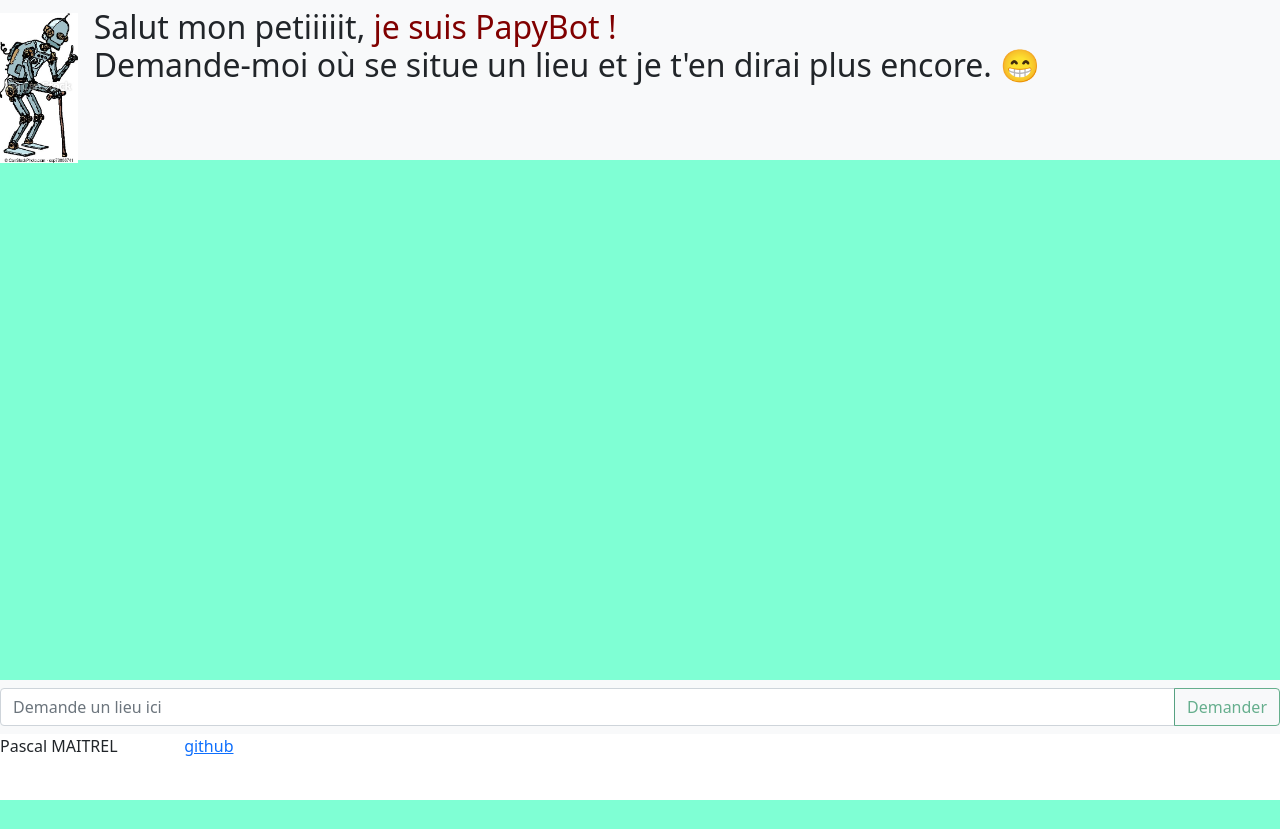
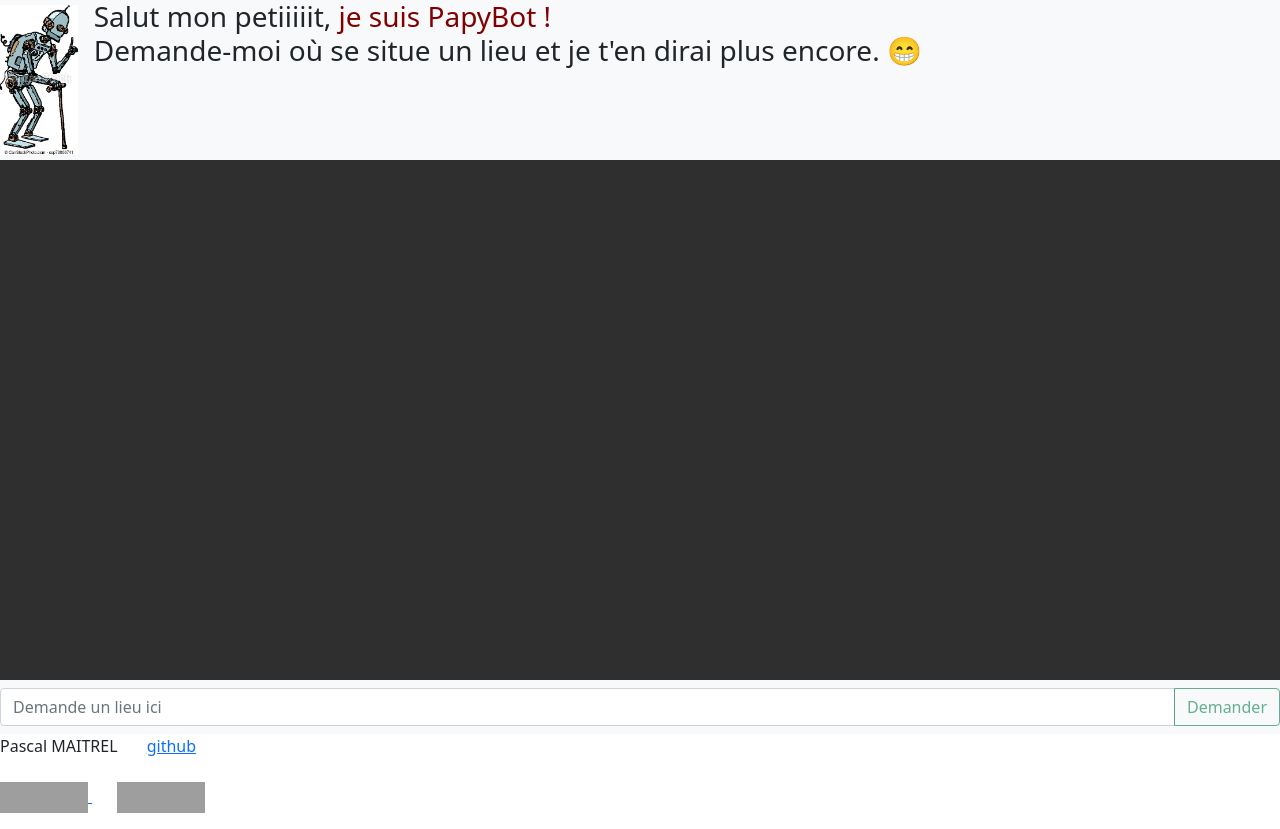
Before and after one commit to tamarincity/flask-papybot, a Flask app: page / in a window 1280 px wide. Before the commit the page ends 800 px from the top, so only its background shows below. Run offline with Flask 2, Linux system fonts and the light colour scheme; parts of the project's set-up code (start-up, migrations or seed data) failed here and were passed over; grey boxes are pictures that could not be loaded.

Commit message:
managed with flake8 and black

```diff
--- a/flask_app/flask_app.py
+++ b/flask_app/flask_app.py
@@ -1,4 +1,3 @@
-import logging
 from flask import Flask
 
 
--- a/flask_app/static/styles/style.css
+++ b/flask_app/static/styles/style.css
@@ -1,12 +1,12 @@
 .header{
     height: 20vh;
     width: 100%;
-    flex-wrap: nowrap important;
+    flex-wrap: nowrap;
 }
 
 .band{
     max-height: 20vh;
-    flex-wrap: nowrap important;
+    flex-wrap: nowrap;
 }
 
 .loader{
@@ -28,7 +28,7 @@
 }
 
 .chat{
-    background-color: aquamarine;
+    background-color: rgb(48, 47, 47);
     height: 65vh;
     width: 100%;
     overflow-y: scroll;
@@ -42,7 +42,7 @@
 }
 
 .user-message>.txt{
-    background-color: rgb(235, 152, 57);
+    background-color: rgb(224, 170, 108);
     border-radius: 10px;
     max-width: 75%;
     margin-right: auto;
@@ -58,7 +58,7 @@
 }
 
 .papy-message>.txt{
-    background-color: rgb(214, 144, 247);
+    background-color: rgb(144, 214, 247);
     border-radius: 10px;
     max-width: 90%;
     margin-left: auto;
@@ -71,3 +71,7 @@
 input{
     width: 100vw;
 }
+
+.papybot-img{
+    height:150px;
+}
--- a/flask_app/templates/index.html
+++ b/flask_app/templates/index.html
@@ -34,14 +34,14 @@
               <img
                 src="static/img/papybot.jpg"
                 alt="Image de paybot, un robot vieillard avec une canne"
-                height="150px"
+                class="papybot-img"
               />
             </div>
             <div>
-              <h2>
+              <h3>
                 Salut mon petiiiiit, <span class="color-red">je suis PapyBot !</span><br />Demande-moi où se situe un lieu et je
                 t'en dirai plus encore. 😁
-              </h2>
+              </h3>
             </div>
           </div>
         </nav>
@@ -59,7 +59,6 @@
             class="form-control"
             placeholder="Demande un lieu ici"
             aria-label="Search"
-            aria-describedby="addon-wrapping"
           />
           <button id="button" class="btn btn-outline-success" onclick="askPapy()">
             Demander
@@ -70,10 +69,22 @@
       <div class="footer">
         <p>
           Pascal MAITREL
-          &nbsp;&nbsp;&nbsp;&nbsp;&nbsp;&nbsp;&nbsp;&nbsp;&nbsp;&nbsp;&nbsp;&nbsp;&nbsp;&nbsp;&nbsp;<a
-            href="#"
-            >github</a
-          >
+          &nbsp;&nbsp;&nbsp;&nbsp;&nbsp;
+          <a href="https://github.com/tamarincity/flask-papybot"
+            target="_blank">
+            github</a>
+          <br/><br/>
+          <a href="http://jigsaw.w3.org/css-validator/check/referer">
+            <img style="border:0;width:88px;height:31px"
+            src="http://jigsaw.w3.org/css-validator/images/vcss-blue"
+            alt="CSS Valide !" />
+          </a>
+          &nbsp;&nbsp;&nbsp;&nbsp;&nbsp;
+          <a href="http://jigsaw.w3.org/css-validator/check/referer">
+            <img style="border:0;width:88px;height:31px"
+                src="http://jigsaw.w3.org/css-validator/images/vcss"
+                alt="CSS Valide !" />
+        </a>
         </p>
       </div>
     </div>
@@ -92,6 +103,6 @@
       crossorigin="anonymous"
     ></script>
 
-    <script type="text/javascript" src="static/scripts/logic.js"></script>
+    <script src="static/scripts/logic.js"></script>
   </body>
 </html>
```
Also changed, not shown: flask_app/constants.py (+13 -5 lines), flask_app/external_apis/wikipedia.py (+5 -3 lines), flask_app/logic/papybot.py (+11 -11 lines), flask_app/static/styles/map.css (deleted, +0 -10 lines), README.MD, 1 other file.
